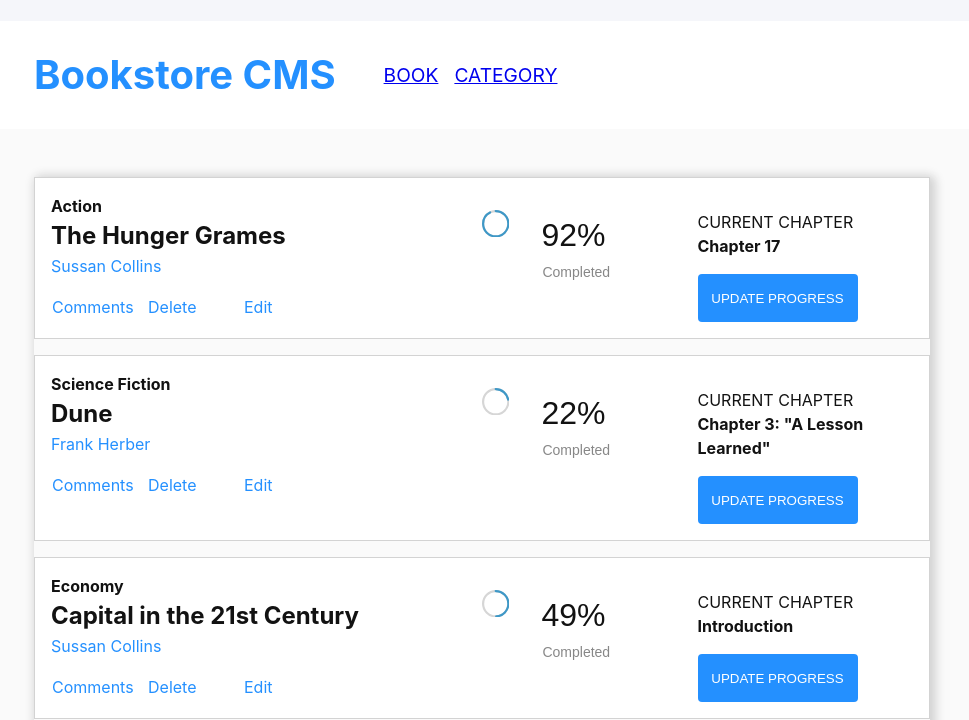
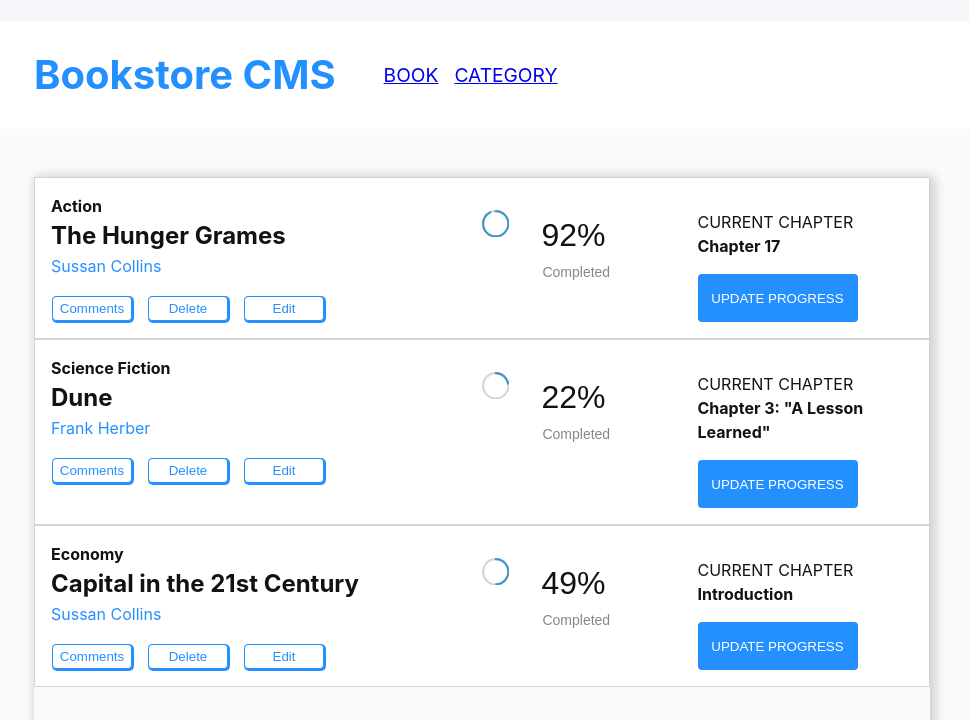
Before and after one commit to ometman/bookstore, a React (Create React App) app: page /Home in a window 1280 px wide. Shown: the part 107-827 px from the top of the page, without its empty margins (158-1127 px from the left). Built offline with nearby package versions, Linux system fonts and the light colour scheme.

Commit message:
Create category slice and modify redux code

```diff
--- a/package.json
+++ b/package.json
@@ -7,6 +7,7 @@
     "@testing-library/jest-dom": "^5.17.0",
     "@testing-library/react": "^13.4.0",
     "@testing-library/user-event": "^13.5.0",
+    "uuid": "^9.0.1",
     "localforage": "^1.10.0",
     "match-sorter": "^6.3.1",
     "prop-types": "^15.8.1",
--- /dev/null
+++ b/src/components/Book.js
@@ -0,0 +1,56 @@
+import React from 'react';
+import PropTypes from 'prop-types';
+import CircularProgress from './CircularProgressbar';
+
+const Book = ({ book }) => {
+  const {
+    category, title, author, chapter,
+  } = book;
+
+  Book.propTypes = {
+    book: PropTypes.node.isRequired,
+    category: PropTypes.string.isRequired,
+    title: PropTypes.string.isRequired,
+    author: PropTypes.string.isRequired,
+    chapter: PropTypes.string.isRequired,
+  };
+
+  return (
+    <div className="book-card">
+      <ul className="l-book-card">
+        <li>
+          <strong>{category}</strong>
+        </li>
+        <li>
+          <h2>{title}</h2>
+        </li>
+        <li className="author">
+          {author}
+        </li>
+        <ul className="interact1">
+          <li>
+            <button type="button" className="comment-btn">Comments</button>
+          </li>
+          <li>
+            <button type="button" className="delete-btn">
+              Delete
+            </button>
+          </li>
+          <li>
+            <button type="button" className="edit-btn">Edit</button>
+          </li>
+        </ul>
+      </ul>
+      <div className="m-book-card">
+        <CircularProgress />
+      </div>
+      <div className="r-book-card">
+        <p>CURRENT CHAPTER</p>
+        <strong className="chapter">{chapter}</strong>
+        <button type="button" className="updatebtn">UPDATE PROGRESS</button>
+      </div>
+    </div>
+  );
+};
+
+export default Book;
--- a/src/components/Books.js
+++ b/src/components/Books.js
@@ -1,82 +1,16 @@
-import { useDispatch, useSelector } from 'react-redux';
-import CircularProgress from './CircularProgressbar';
-// import booksSlice from '../redux/books/booksSlice';
+import bookItems from './bookItems';
+import Book from './Book';
 
 export default function Books() {
-  const dispatch = useDispatch();
-  console.log(dispatch);
-  const { bookItems } = useSelector((store) => store.books);
-  // const book = [
-  //   {
-  //     id: 1,
-  //     category: 'Action',
-  //     title: 'The Hunger Grames',
-  //     author: 'Sussan Collins',
-  //     chapter: 'Chapter 17',
-  //     comments: [],
-  //   },
-  //   {
-  //     id: 2,
-  //     category: 'Science Fiction',
-  //     title: 'Dune',
-  //     author: 'Frank Herber',
-  //     chapter: 'Chapter 3: "A Lesson Learned"',
-  //     comments: [],
-  //   },
-  //   {
-  //     id: 3,
-  //     category: 'Economy',
-  //     title: 'Capital in the 21st Century',
-  //     author: 'Sussan Collins',
-  //     chapter: 'Introduction',
-  //     comments: [],
-  //   },
-  // ];
-
   return (
     <div className="books">
-      {bookItems.length ? (
-        <ul className="book-container">
-          {bookItems.map((book) => (
-            <li key={book.id}>
-              <div className="book-card">
-                <ul className="l-book-card">
-                  <li>
-                    <strong>{book.category}</strong>
-                  </li>
-                  <li>
-                    <h2>{book.title}</h2>
-                  </li>
-                  <li className="author">
-                    {book.author}
-                  </li>
-                  <ul className="interact1">
-                    <li>
-                      Comments
-                    </li>
-                    <li>
-                      Delete
-                    </li>
-                    <li>
-                      Edit
-                    </li>
-                  </ul>
-                </ul>
-                <div className="m-book-card">
-                  <CircularProgress />
-                </div>
-                <div className="r-book-card">
-                  <p>CURRENT CHAPTER</p>
-                  <strong className="chapter">{book.chapter}</strong>
-                  <button type="button" className="updatebtn">UPDATE PROGRESS</button>
-                </div>
-              </div>
-            </li>
-          ))}
-        </ul>
+      {bookItems.length > 0 ? (
+        <div className="book-container">
+          {bookItems.map((book) => <Book key={book.id} book={book} />)}
+        </div>
       ) : (
-        <p>
-          <i>No books</i>
+        <p className="no-books">
+          <i>Currently, No Books</i>
         </p>
       )}
     </div>
--- a/src/components/NewBookForm.js
+++ b/src/components/NewBookForm.js
@@ -5,7 +5,9 @@ export default function NewBookForm() {
       <form action="" method="" id="newbookform" className="newbookform">
         <input id="booktitle" className="booktitle" type="text" placeholder="Book title" />
         <input id="bookauthor" className="bookauthor" type="text" placeholder="Author" />
-        <button type="submit" className="submitbtn">Submit</button>
+        <button type="submit" className="submitbtn">
+          Submit
+        </button>
       </form>
     </div>
   );
--- a/src/components/bookItems.js
+++ b/src/components/bookItems.js
@@ -1,6 +1,8 @@
+import { v4 as uuidv4 } from 'uuid';
+
 const bookItems = [
   {
-    id: 1,
+    id: uuidv4(),
     category: 'Action',
     title: 'The Hunger Grames',
     author: 'Sussan Collins',
@@ -8,7 +10,7 @@ const bookItems = [
     comments: [],
   },
   {
-    id: 2,
+    id: uuidv4(),
     category: 'Science Fiction',
     title: 'Dune',
     author: 'Frank Herber',
@@ -16,7 +18,7 @@ const bookItems = [
     comments: [],
   },
   {
-    id: 3,
+    id: uuidv4(),
     category: 'Economy',
     title: 'Capital in the 21st Century',
     author: 'Sussan Collins',
--- a/src/index.css
+++ b/src/index.css
@@ -93,7 +93,7 @@ ul.nav-items li {
 
 /* books */
 
-ul.book-container {
+/* ul.book-container {
   list-style: none;
 }
 
@@ -101,7 +101,7 @@ ul.book-container li {
   list-style: none;
   margin: 1rem 0;
   height: auto;
-}
+} */
 
 .book-card {
   display: flex;
@@ -117,6 +117,7 @@ ul.l-book-card {
   justify-content: flex-start;
   width: 50%;
   background: rgb(255, 255, 255);
+  list-style: none;
 }
 
 ul.l-book-card li {
@@ -128,6 +129,7 @@ ul.interact1 {
   gap: 1rem;
   margin-top: 1rem;
   padding: 1px;
+  list-style: none;
 }
 
 ul.interact1,
@@ -163,6 +165,12 @@ ul.interact1 li {
 }
 
 /* add book form */
+
+.no-books {
+  text-align: center;
+  padding-top: 5%;
+}
+
 .newbookform-title {
   padding-left: 1rem;
 }
@@ -222,3 +230,23 @@ ul.interact1 li {
   justify-content: center;
   width: 100%;
 }
+
+.comment-btn,
+.edit-btn,
+.delete-btn {
+  width: 100%;
+  color: rgb(36, 144, 255);
+  background: #fff;
+  padding: 5%;
+  height: auto;
+  border-radius: 4px;
+  border: 1px solid rgb(36, 144, 255);
+  box-shadow: 1px 1px 0 1px rgb(36, 144, 255);
+}
+
+.comment-btn:hover,
+.edit-btn:hover,
+.delete-btn:hover {
+  background: rgb(36, 144, 255);
+  color: #fff;
+}
--- a/src/index.js
+++ b/src/index.js
@@ -1,19 +1,14 @@
-/* eslint-disable import/no-extraneous-dependencies */
 import React from 'react';
 import ReactDOM from 'react-dom/client';
 import { BrowserRouter } from 'react-router-dom';
-import { Provider } from 'react-redux';
-import store from './redux/store';
 import './index.css';
 import App from './App';
 
 const root = ReactDOM.createRoot(document.getElementById('root'));
 root.render(
   <React.StrictMode>
-    <Provider store={store}>
-      <BrowserRouter>
-        <App />
-      </BrowserRouter>
-    </Provider>
+    <BrowserRouter>
+      <App />
+    </BrowserRouter>
   </React.StrictMode>,
 );
--- a/src/redux/books/booksSlice.js
+++ b/src/redux/books/booksSlice.js
@@ -1,29 +1,32 @@
 import { createSlice } from '@reduxjs/toolkit';
-import bookItems from '../../components/bookItems';
 
 const initialState = {
-  bookItems,
-  bookQty: 0,
-  isLoading: true,
+  allbooks: [],
 };
 
 const booksSlice = createSlice({
   name: 'books',
   initialState,
   reducers: {
-    addBook: (state) => {
-      state.bookItems = [];
+    addBook: (state, action) => {
+      const bookData = action.payload;
+      state.allbooks.unshift({
+        id: 34,
+        category: 'Action',
+        title: bookData.title,
+        author: bookData.author,
+        chapter: 'Chapter 3',
+        comments: [],
+      });
     },
     removeBook: (state, action) => {
       const itemId = action.payload;
-      state.bookItems = state.bookItems.filter((item) => item.id !== itemId);
+      state.allbooks = state.allbooks.filter((item) => item.id !== itemId);
     },
   },
 });
 
-console.log(booksSlice);
-
 export const {
-  addBook, removeItem, editBook,
+  addBook, removeBook,
 } = booksSlice.actions;
 export default booksSlice.reducer;
--- a/src/redux/categories/categoriesSlice.js
+++ b/src/redux/categories/categoriesSlice.js
@@ -1,26 +1,20 @@
 import { createSlice } from '@reduxjs/toolkit';
 
 const initialState = {
-
+  allcategories: [''],
 };
 
 const categoriesSlice = createSlice({
-  name: 'category',
+  name: 'categories',
   initialState,
   reducers: {
-    // addBook: (state) => {
-    //   state.bookItems = [];
-    // },
-    // removeBook: (state, action) => {
-    //   const itemId = action.payload;
-    //   state.bookItems = state.bookItems.filter((item) => item.id !== itemId);
-    // },
+    checkCategory: (state) => {
+      state.allcategories = ['Under Construction'];
+    },
   },
 });
 
-// console.log(booksSlice)
-
 export const {
-  addCategory,
+  checkCategory,
 } = categoriesSlice.actions;
 export default categoriesSlice.reducer;
```
Also changed, not shown: .eslintrc.json, 1 other file (tests, documents, lock files or other folders).
